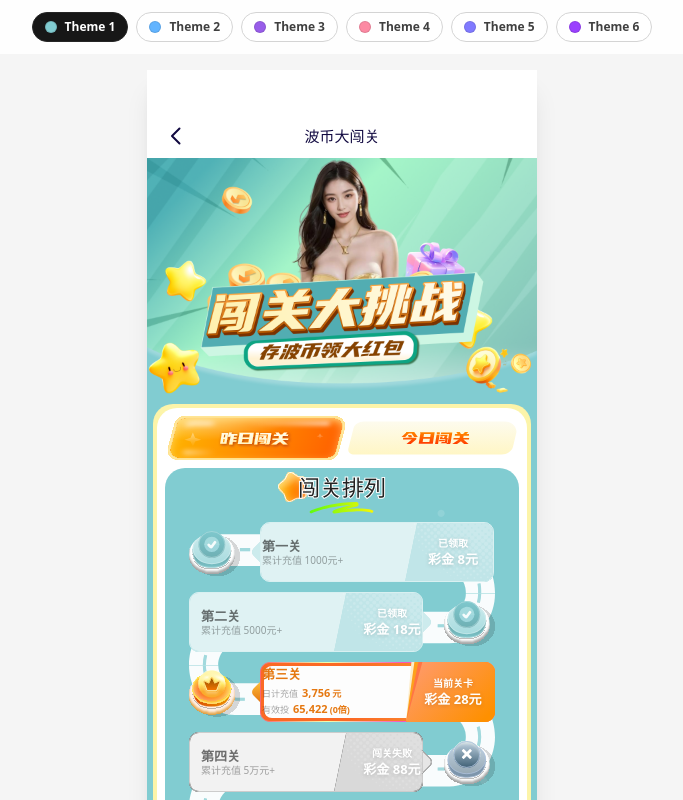
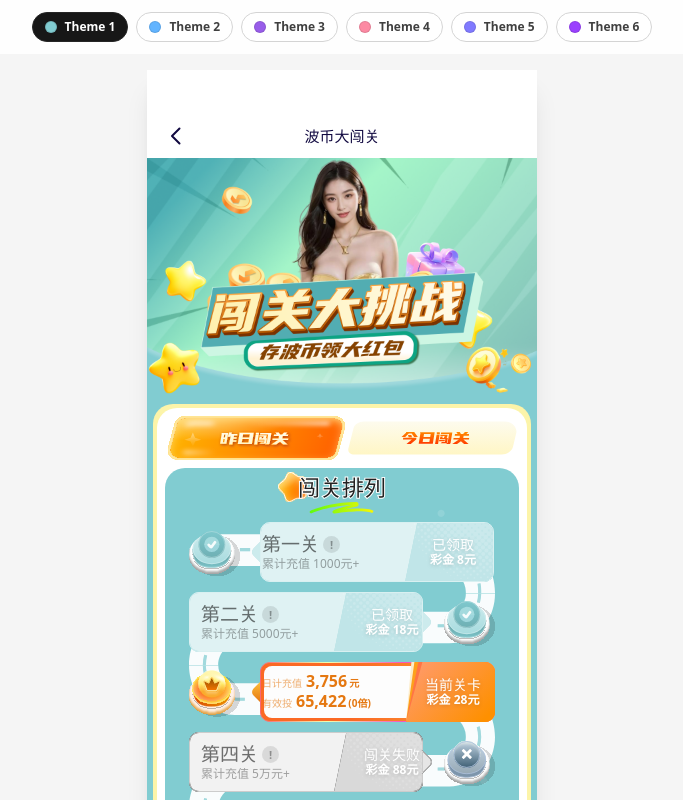
Before and after one commit to jxnhoongz/figma-research, a React (Vite) app: page / in a window 1280 px wide. Shown: the top 800 px of the page, without its empty margins (298-981 px from the left). Built offline with nearby package versions, Linux system fonts and the light colour scheme; a web font is replaced by a local one.

Commit message:
fix: exact step-card text sizes (19/12/14/12) + ! badge + active=stats-only

```diff
--- a/src/components/StepCard/StepCard.tsx
+++ b/src/components/StepCard/StepCard.tsx
@@ -80,9 +80,6 @@ export function StepCard({
 }: StepCardProps) {
   const variant = active ? 'active' : 'default'
   const Chrome = STEP_CARD[CHROME_KEY[status]][side]
-  // The card body is white in every variant; only the right reward wedge is
-  // colored. Active step uses orange-accent text, frosted steps use dark text.
-  const activeText = status === 'active'
 
   return (
     // Step Block: 306 wide = icon 51 + gap 10 + content 245. Fixed px so the
@@ -116,46 +113,48 @@ export function StepCard({
         {/* Step Info 234×55: pad T6/B6/L12, primary-align MAX so the info
             content sits left and the reward wedge sits right. */}
         <div className="absolute inset-y-0 right-0 left-3 flex items-center justify-between gap-2.5 py-1.5">
-          {/* Step Info Content 128×39: title + requirement (or active stats). */}
-          <div className="flex min-w-0 flex-col justify-center">
-            <span
-              className={cn(
-                'truncate text-[13px] leading-tight font-bold',
-                activeText ? 'text-active-amount' : 'text-step-text',
-              )}
-            >
-              {title}
-            </span>
-
+          {/* Step Info Content 128×39. Active card = two stat lines only (NO
+              title); regular card = title (19px) + "!" badge + requirement (12px). */}
           {active && stats?.length ? (
-              <dl className="mt-0.5 flex flex-col gap-y-0">
+            <dl className="flex min-w-0 flex-col justify-center gap-0.5">
               {stats.map((s) => (
                 <div key={s.label} className="flex items-baseline gap-1">
-                    <dt className="text-step-muted text-[9px]">{s.label}</dt>
-                    <dd className="text-active-amount text-[11px] font-bold">
+                  <dt className="text-active-muted text-[10px]">{s.label}</dt>
+                  <dd className="text-active-amount text-[16px] leading-none font-bold">
                     {s.value}
                     {s.unit ? (
-                        <span className="ml-0.5 text-[9px] font-bold">
-                          {s.unit}
-                        </span>
+                      <span className="ml-0.5 text-[10px] font-bold">{s.unit}</span>
                     ) : null}
                   </dd>
                 </div>
               ))}
             </dl>
           ) : (
-              <span className="text-step-muted truncate text-[10px] leading-tight">
+            <div className="flex min-w-0 flex-col justify-center gap-1">
+              {/* Step Title Container 75×25: title 第X关 (19px) + "!" badge (17px). */}
+              <div className="flex items-center gap-1">
+                <span className="font-display text-step-text text-[19px] leading-none">
+                  {title}
+                </span>
+                <span
+                  aria-hidden="true"
+                  className="text-step-muted grid size-[17px] shrink-0 place-items-center rounded-full bg-black/10 text-[11px] leading-none font-bold"
+                >
+                  !
+                </span>
+              </div>
+              <span className="text-step-muted truncate text-[12px] leading-none">
                 {requirement}
               </span>
+            </div>
           )}
-          </div>
 
           {/* Step Card 84×43: reward wedge — statusText + amount, pad L18/R18. */}
           <div className="flex w-[84px] shrink-0 flex-col items-center justify-center gap-0.5 px-2 text-center">
-            <span className="text-on-dark text-[10px] leading-tight font-semibold drop-shadow-sm">
+            <span className="font-display text-on-dark text-[14px] leading-none drop-shadow-sm">
               {statusText}
             </span>
-            <span className="text-on-dark text-[13px] leading-tight font-bold drop-shadow-sm">
+            <span className="text-on-dark text-[12px] leading-none font-bold drop-shadow-sm">
               {amount}
             </span>
             {claimable ? (
```
Also changed, not shown: assets/figma/steps-closeup2.png (added). Lines whose indentation alone changed are shown as unchanged.
